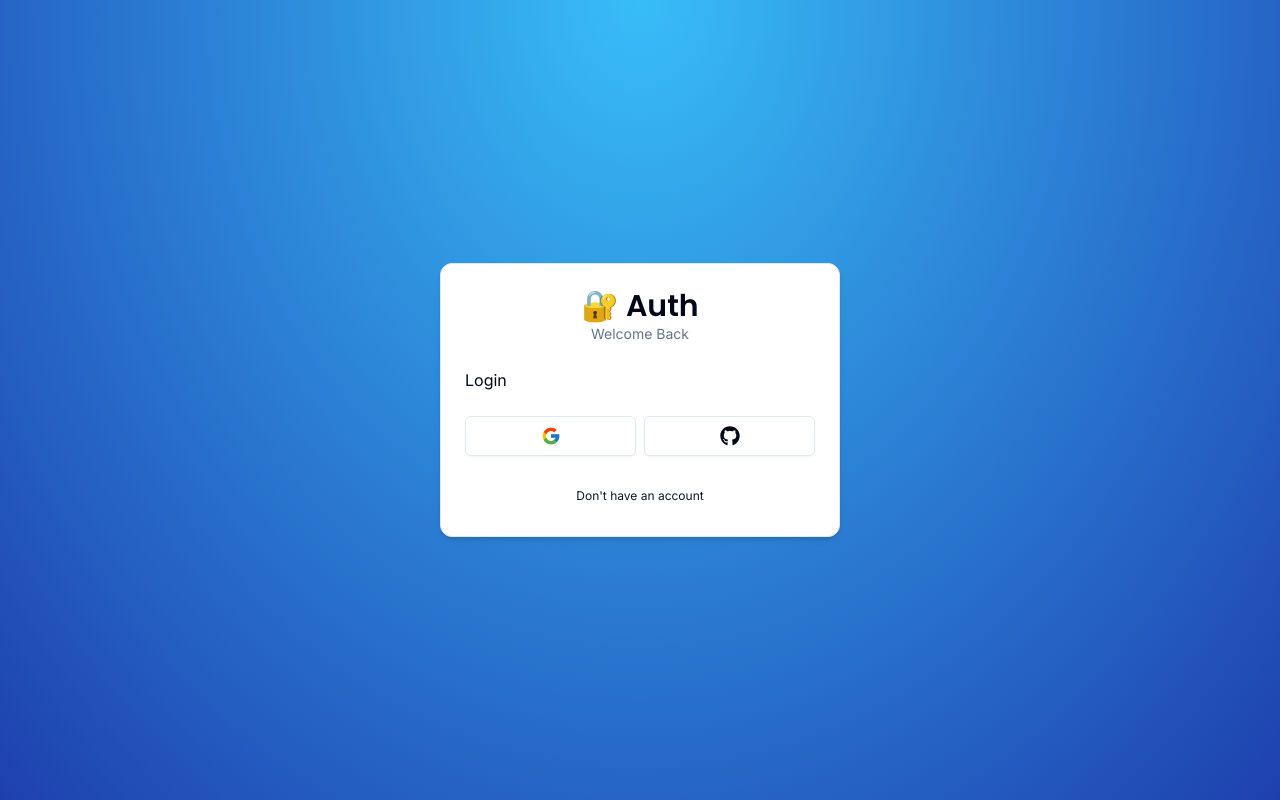
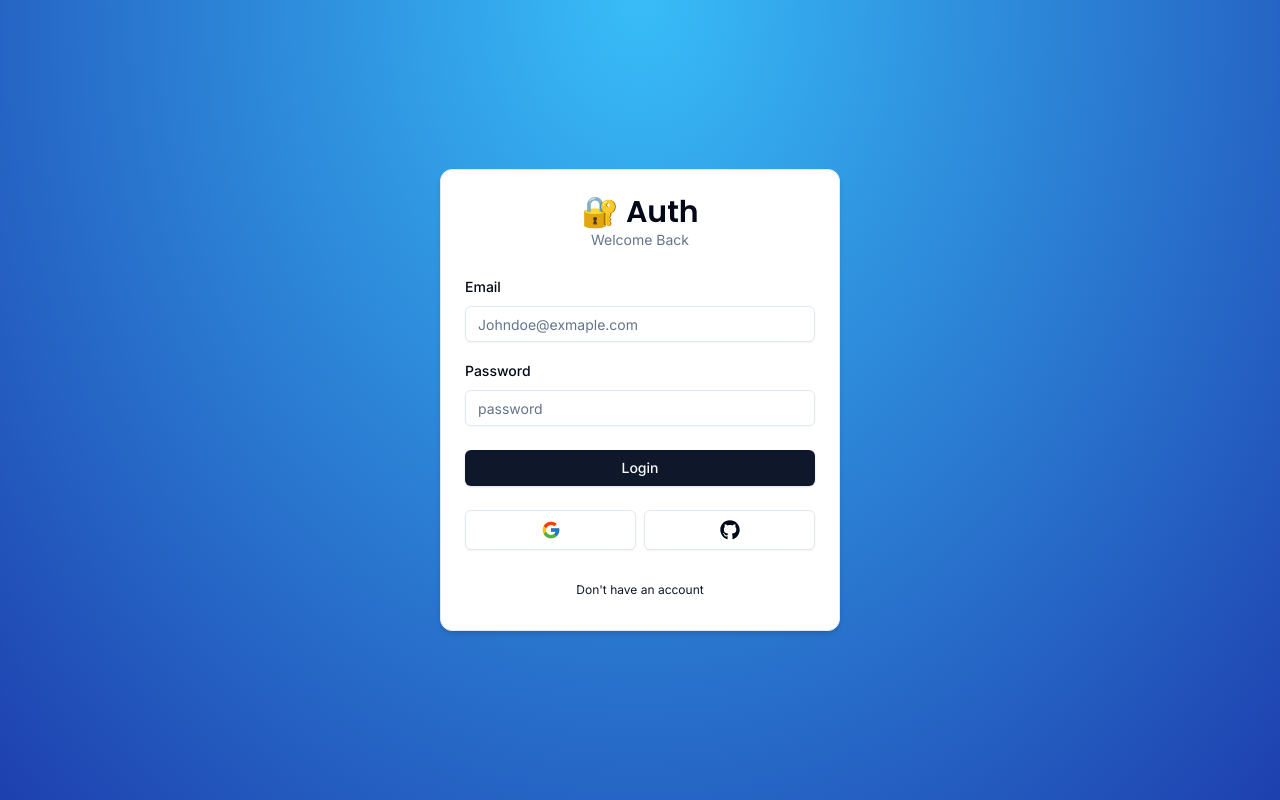
Before and after one commit to suryadharma5/next-auth-practice, a Next.js app: page /auth/login in a window 1280 px wide. Built offline with nearby package versions, Linux system fonts and the light colour scheme.

Commit message:
feat: add login form UI

```diff
--- a/components/auth/login-form.tsx
+++ b/components/auth/login-form.tsx
@@ -1,7 +1,35 @@
-import React from 'react'
+"use client"
+
 import { CardWrapper } from './card-wrapper'
+import { LoginSchema, TLoginSchema } from '@/schemas'
+import { zodResolver } from '@hookform/resolvers/zod'
+import { Input } from '../ui/input'
+import { useForm } from 'react-hook-form'
+import {
+  Form,
+  FormControl,
+  FormField,
+  FormItem,
+  FormLabel,
+  FormMessage
+} from '../ui/form'
+import { Button } from '../ui/button'
+import { FormError } from '../form-error'
+import { FormSuccess } from '../form-success'
 
 export function LoginForm() {
+  const form = useForm<TLoginSchema>({
+    resolver: zodResolver(LoginSchema),
+    defaultValues: {
+      email: "",
+      password: ""
+    }
+  })
+
+  const onSubmit = (values: TLoginSchema) => {
+    console.log(values)
+  }
+
   return (
     <CardWrapper
         headerLabel='Welcome Back'
@@ -9,7 +37,66 @@
         backButtonHref='/auth/register'
         showSocial
     >
-        Login
+      <Form {...form}>
+        <form
+          onSubmit={form.handleSubmit(onSubmit)}
+          className='space-y-6'
+        >
+          <div className='space-y-4'>
+            <FormField
+              control={form.control}
+              name="email"
+              render= {({ field }) => (
+                <FormItem>
+                  <FormLabel>Email</FormLabel>
+                  <FormControl>
+                    <Input
+                      {...field}
+                      placeholder='Johndoe@exmaple.com'
+                      type='email'
+                    />
+                  </FormControl>
+                  <FormMessage/>
+                </FormItem>
+              )}
+            />
+
+            <FormField
+              control={form.control}
+              name="password"
+              render= {({ field }) => (
+                <FormItem>
+                  <FormLabel>Password</FormLabel>
+                  <FormControl>
+                    <Input
+                      {...field}
+                      placeholder='password'
+                      type='password'
+                    />
+                  </FormControl>
+                  <FormMessage/>
+                </FormItem>
+              )}
+            />
+          </div>
+
+          <FormError
+            message=''
+          />
+
+          <FormSuccess
+            message=''
+          />
+
+          <Button
+            type='submit'
+            className='w-full'
+          >
+            Login
+          </Button>
+        </form>
+      </Form>
+
     </CardWrapper>
   )
 }
--- /dev/null
+++ b/components/form-error.tsx
@@ -0,0 +1,16 @@
+import { ExclamationTriangleIcon } from "@radix-ui/react-icons"
+
+type FormErrorProps = {
+    message?: string
+}
+
+export const FormError = ({ message}:  FormErrorProps) => {
+    if(!message) return null
+
+    return (
+        <div className="bg-destructive/15 p-3 rounded-md flex items-center gap-x-2 text-sm text-destructive">
+            <ExclamationTriangleIcon className="h-4 w-4"/>
+            {message}
+        </div>
+    )
+}
--- /dev/null
+++ b/components/form-success.tsx
@@ -0,0 +1,16 @@
+import { CheckCircledIcon } from "@radix-ui/react-icons"
+
+type FormSuccessProps = {
+    message?: string
+}
+
+export const FormSuccess = ({ message}:  FormSuccessProps) => {
+    if(!message) return null
+
+    return (
+        <div className="bg-emerald-500/15 p-3 rounded-md flex items-center gap-x-2 text-sm text-emerald-500">
+            <CheckCircledIcon className="h-4 w-4"/>
+            {message}
+        </div>
+    )
+}
--- /dev/null
+++ b/schemas/index.ts
@@ -0,0 +1,9 @@
+import { z } from "zod"
+
+
+export const LoginSchema = z.object({
+    email: z.string().email(),
+    password: z.string().min(1, "Password is required")
+})
+
+export type TLoginSchema = z.infer<typeof LoginSchema>
```
